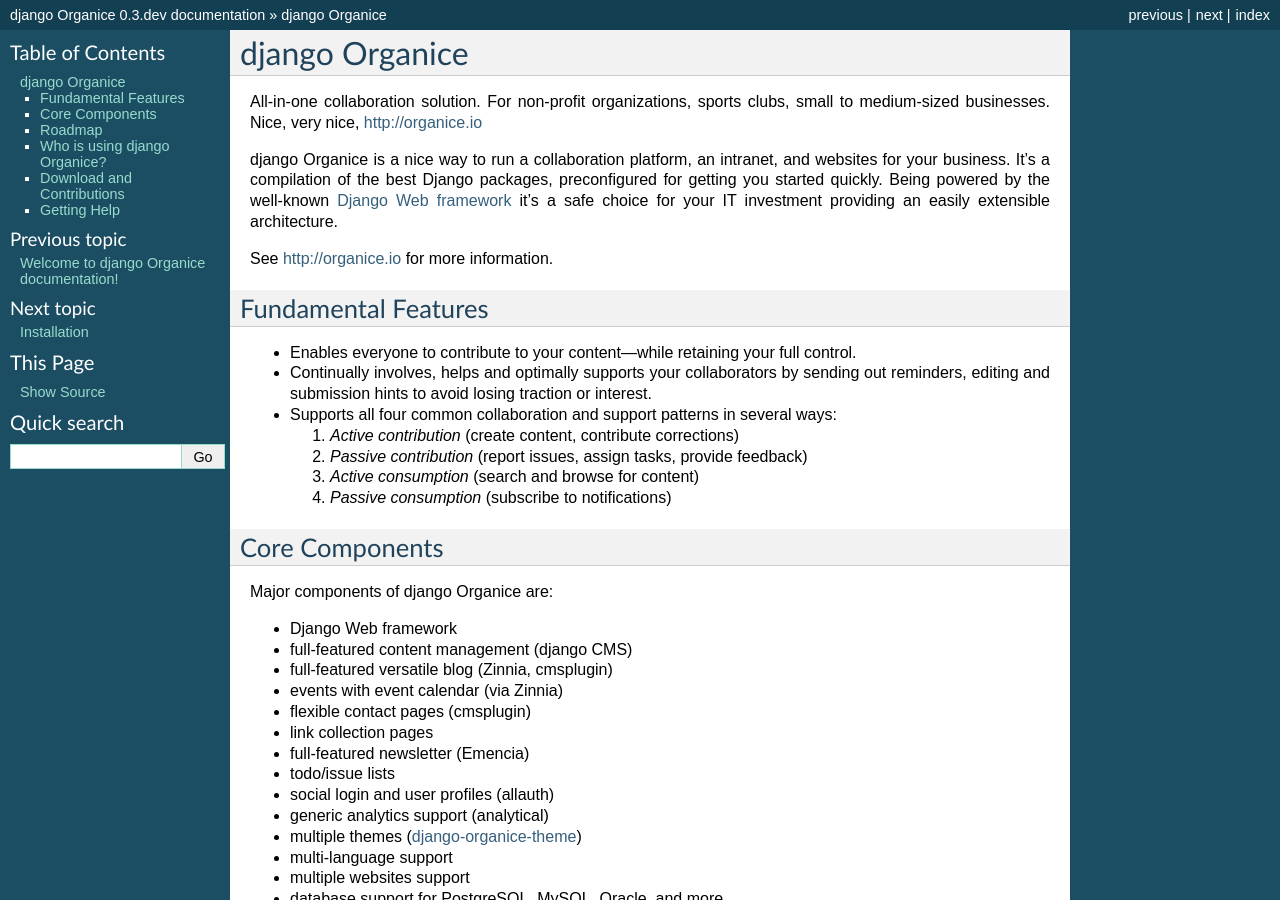
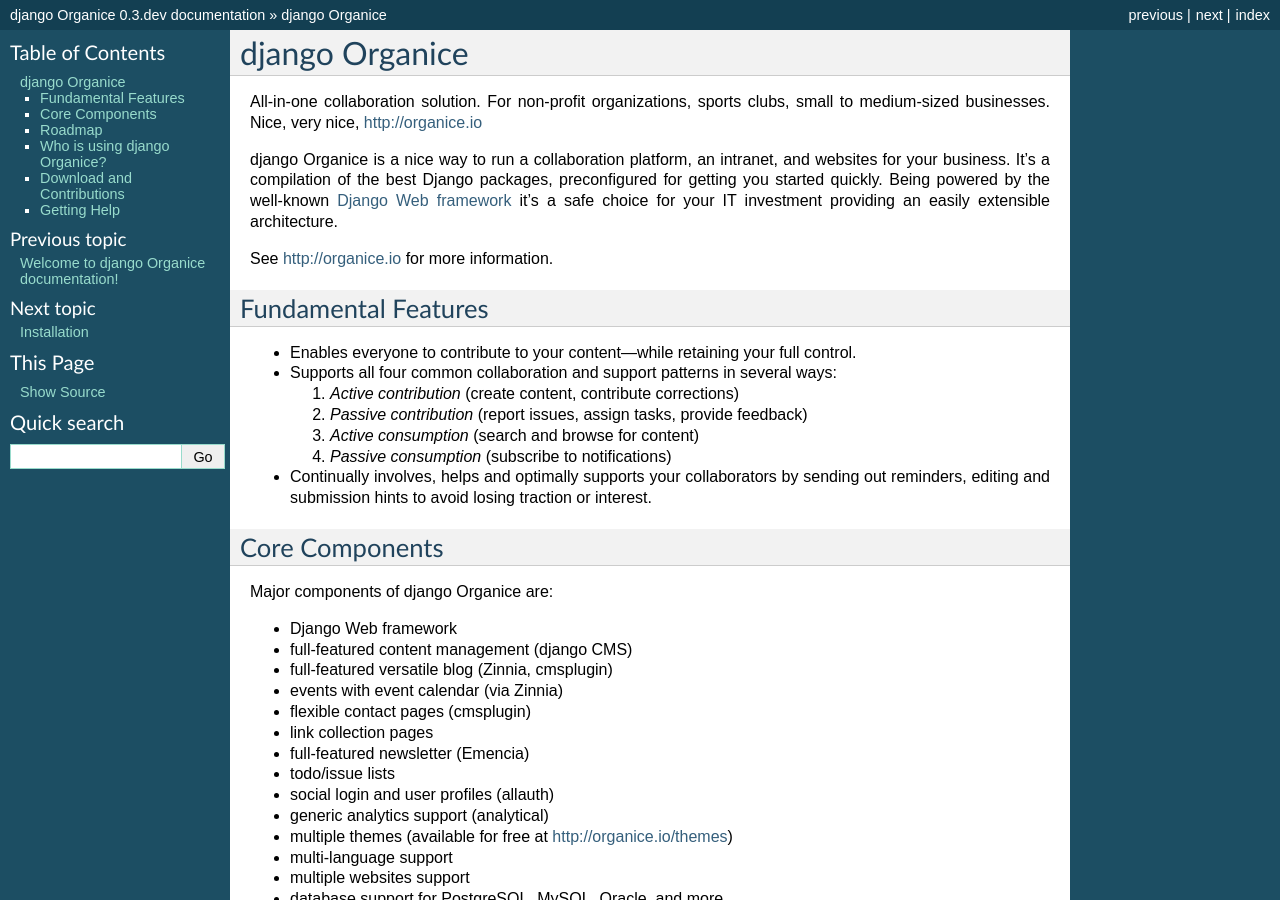
Before and after one commit to Organice/django-organice, a Sphinx documentation site: the page built from docs/overview.rst, in a window 1280 px wide and 900 px high. Built offline with Sphinx 7.4.7, drawn with Linux system fonts in a browser that asks for light colours.

Commit message:
Reordered paragraphs in fundamental features, added tendenci to Organice alternatives, changes themes link

```diff
--- a/README.rst
+++ b/README.rst
@@ -16,14 +16,15 @@
 ====================
 
 - Enables everyone to contribute to your content---while retaining your full control.
-- Continually involves, helps and optimally supports your collaborators by sending out reminders, editing and
-  submission hints to avoid losing traction or interest.
 - Supports all four common collaboration and support patterns in several ways:
 
   #. *Active contribution* (create content, contribute corrections)
   #. *Passive contribution* (report issues, assign tasks, provide feedback)
   #. *Active consumption* (search and browse for content)
   #. *Passive consumption* (subscribe to notifications)
+
+- Continually involves, helps and optimally supports your collaborators by sending out reminders, editing and
+  submission hints to avoid losing traction or interest.
 
 Core Components
 ===============
@@ -40,7 +41,7 @@
 - todo/issue lists
 - social login and user profiles (allauth)
 - generic analytics support (analytical)
-- multiple themes (django-organice-theme_)
+- multiple themes (available for free at http://organice.io/themes)
 - multi-language support
 - multiple websites support
 - database support for PostgreSQL, MySQL, Oracle, and more
--- a/docs/alternatives.rst
+++ b/docs/alternatives.rst
@@ -21,6 +21,7 @@
 - Fairgate_ (PHP, commercial, Switzerland only)
 - `Microsoft SharePoint + Yammer`_ [1]_ (.NET + Rails, commercial)
 - `Open Atrium`_ (Drupal, open source)
+- tendenci_ (Django, open source)
 
 Cloud Competitors
 =================
@@ -37,6 +38,7 @@
 .. _Fairgate: http://www.pitsolutions.ch/case-studies/php/fairgate-ag/
 .. _`Microsoft SharePoint + Yammer`: http://office.microsoft.com/sharepoint/
 .. _`Open Atrium`: https://drupal.org/project/openatrium
+.. _tendenci: http://tendenci.com/features/
 .. _`Bitrix24.com`: http://bitrix24.com/
 .. _`Bitrix24.de`: http://bitrix24.de/
 .. _Igloo: http://www.igloosoftware.com/
```
